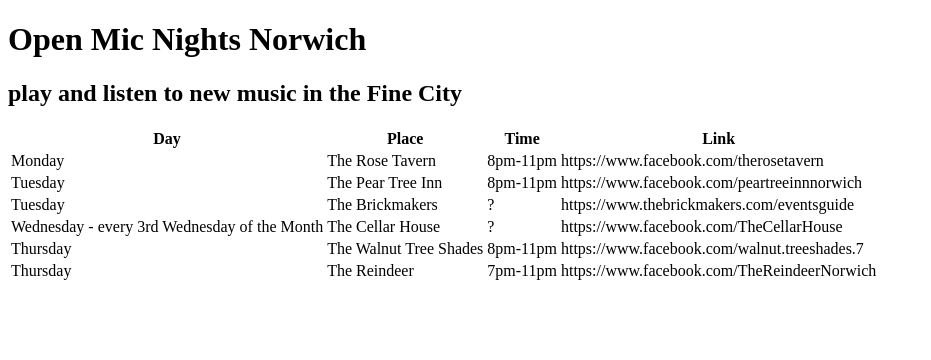
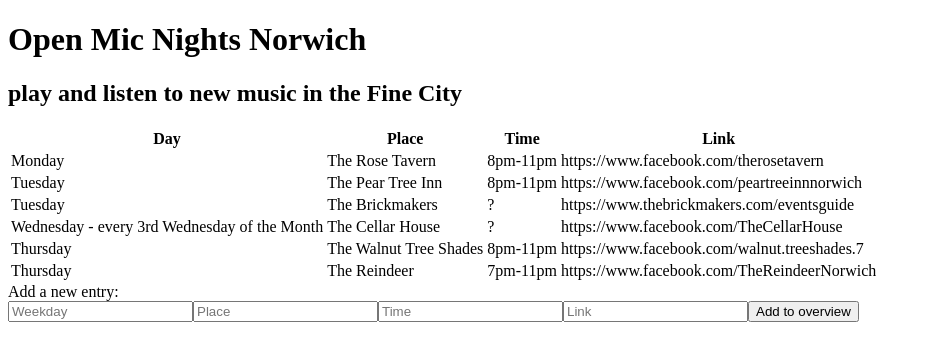
Before and after one commit to jonas-diete/norwich-open-mics, a React (Create React App) app: page / in a window 1280 px wide. Shown: the top 360 px of the page, without its empty margins (0-931 px from the left). Built offline with nearby package versions, Linux system fonts and the light colour scheme.

Commit message:
added form to add entry

```diff
--- /dev/null
+++ b/src/AddEntry.js
@@ -0,0 +1,16 @@
+import React from 'react'
+
+function AddEntry() {
+  return (
+    <>
+      <div>Add a new entry:</div>
+      <input type='text' placeholder='Weekday' />
+      <input type='text' placeholder='Place' />
+      <input type='text' placeholder='Time' />
+      <input type='text' placeholder='Link' />
+      <button>Add to overview</button>
+    </>
+  );
+}
+
+export default AddEntry;
--- a/src/App.js
+++ b/src/App.js
@@ -1,12 +1,14 @@
 import React from 'react';
 import Overview from './Overview';
 import Header from './Header';
+import AddEntry from './AddEntry';
 
 function App() {
   return (
     <>
       <Header />
       <Overview />
+      <AddEntry />
     </>
   );
 }
```
